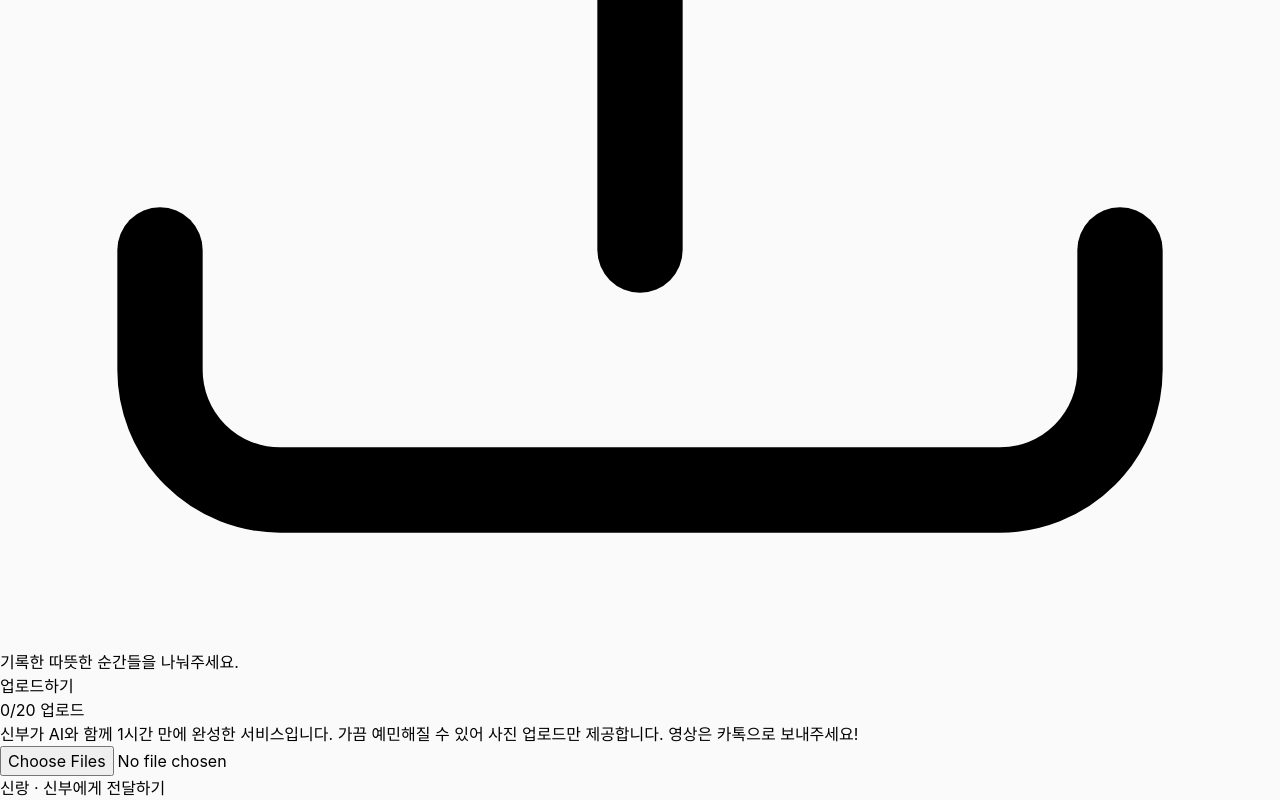
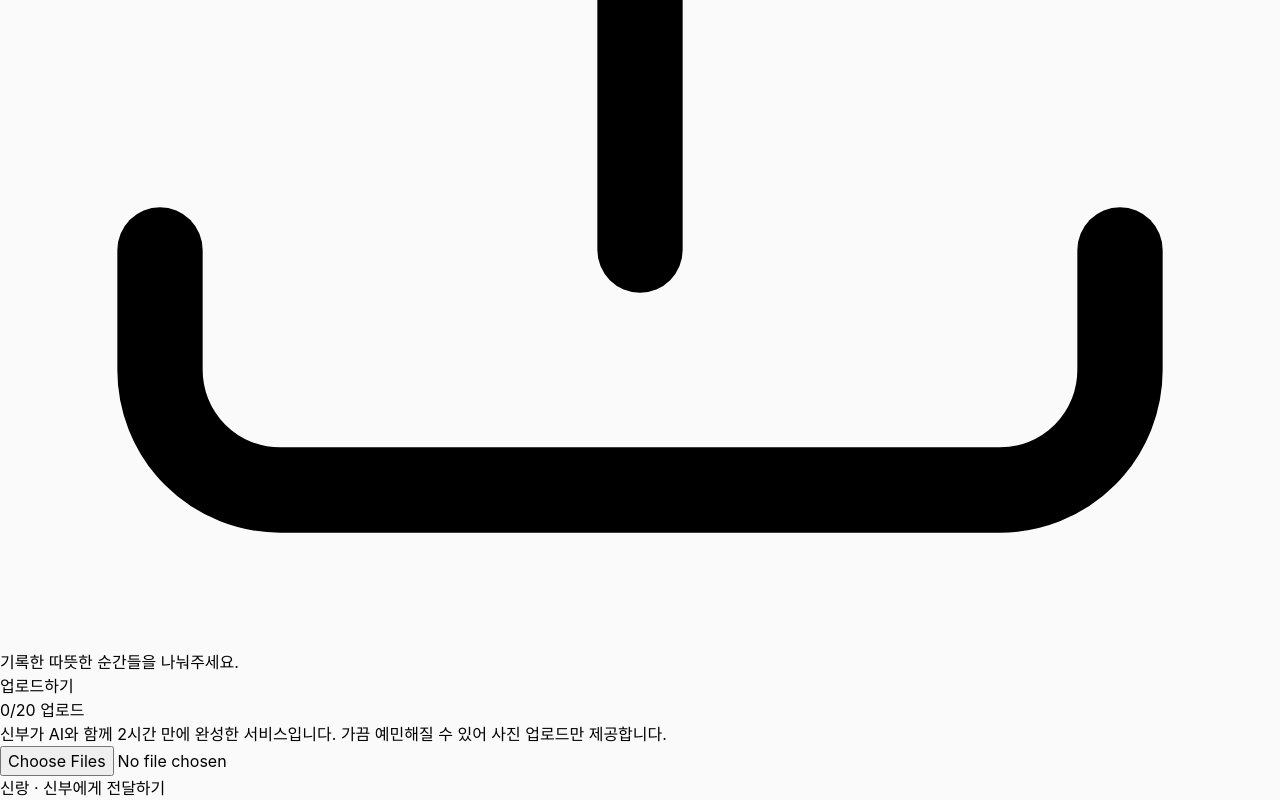
Before and after one commit to jesthers/wedding-uploader, a React (Vite) app in the folder frontend/: page / in a window 1280 px wide. Shown: the part 1050-1850 px from the top of the page. Built offline with nearby package versions, Linux system fonts and the light colour scheme.

Commit message:
chore: fix minor typos and copy polish

```diff
--- a/frontend/src/App.tsx
+++ b/frontend/src/App.tsx
@@ -263,7 +263,7 @@ function App() {
         {/* Upload hint text (bottom) */}
         <div className="mt-4 mb-4">
           <p className="whitespace-pre-line text-xs text-gray-400 text-center leading-tight">
-            {`신부가 AI와 함께 1시간 만에 완성한 서비스입니다.\n가끔 예민해질 수 있어 사진 업로드만 제공합니다. 영상은 카톡으로 보내주세요!`}
+            {`신부가 AI와 함께 2시간 만에 완성한 서비스입니다.\n가끔 예민해질 수 있어 사진 업로드만 제공합니다.`}
           </p>
         </div>
 
```
